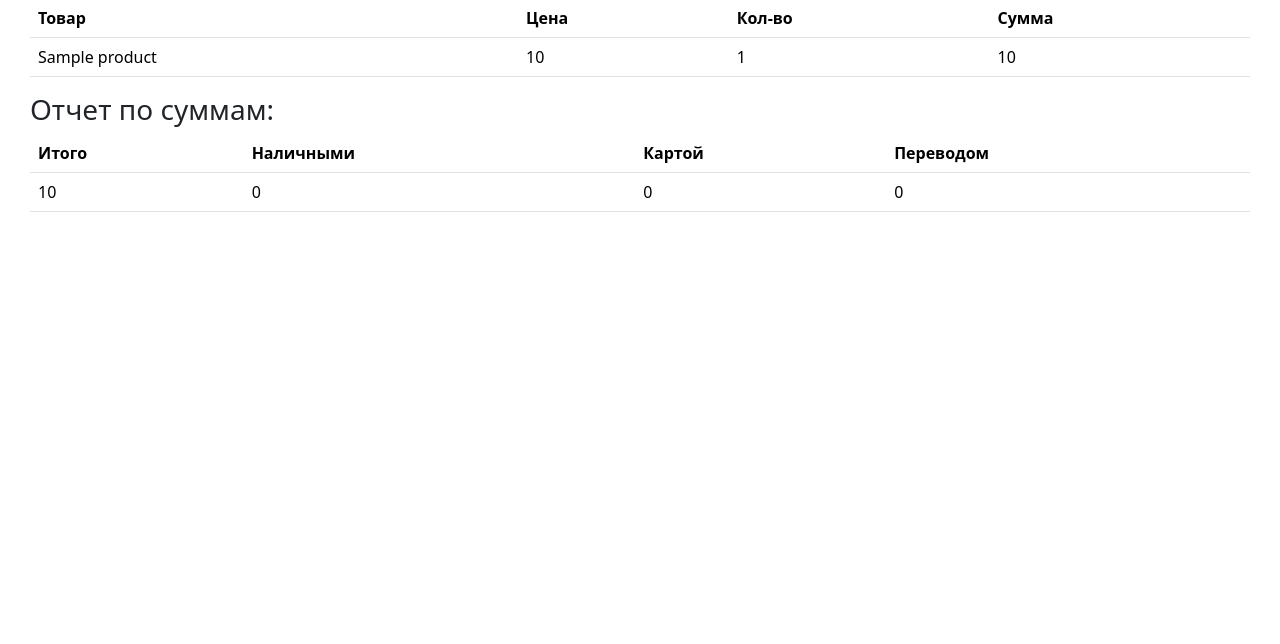
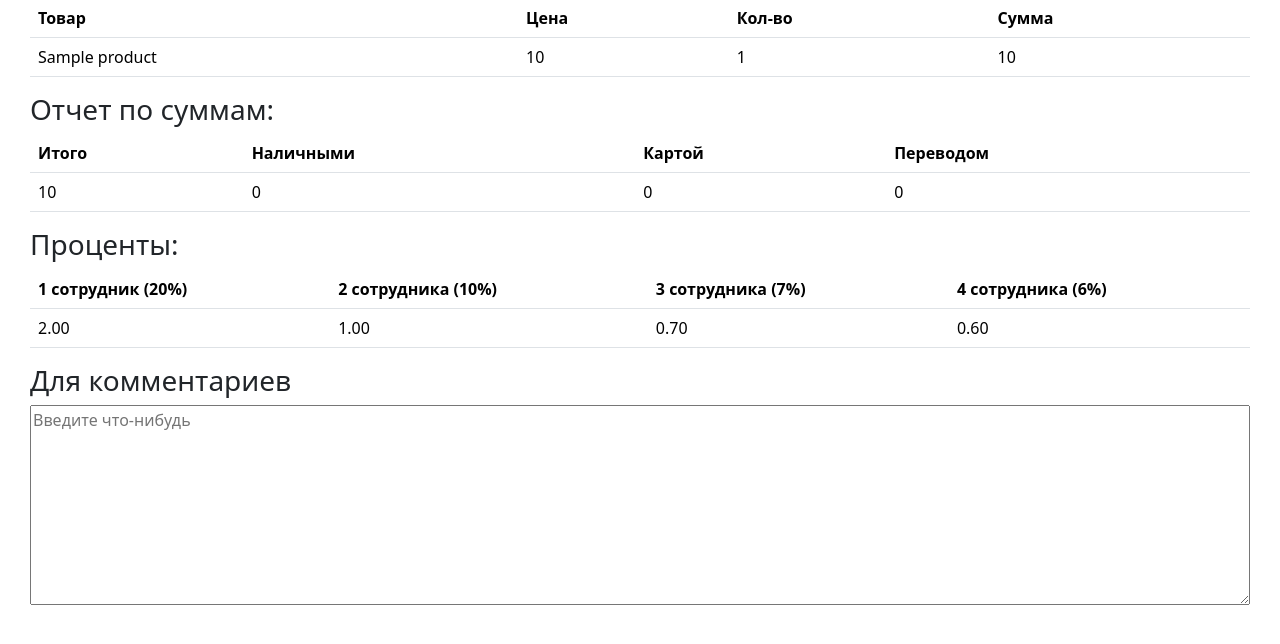
Before and after one commit to leha404/django_bublik, a Django app: page /reports/ in a window 1280 px wide. Shown: the part 129-773 px from the top of the page. Run offline with Django 3.2, Linux system fonts and the light colour scheme; tables that the repository leaves empty hold one stand-in row (values such as "Sample post").

Commit message:
percent and comments

```diff
--- a/bublik/templates/bublik/reports.html
+++ b/bublik/templates/bublik/reports.html
@@ -1,4 +1,5 @@
 {% extends 'bublik/base.html' %}
+{% load custom_filters %}
 
 {% block content %}
 
@@ -46,4 +47,29 @@
         </tbody>
     </table>
 
+    <h3>Проценты:</h3>
+    <table class="table">
+        <thead>
+            <tr>
+                <th>1 сотрудник (20%)</th>
+                <th>2 сотрудника (10%)</th>
+                <th>3 сотрудника (7%)</th>
+                <th>4 сотрудника (6%)</th>
+            </tr>
+        </thead>
+        <tbody>
+            {% for row in cash_table %}
+                <tr>
+                    <td>{{ row.main|multiply:0.20|floatformat:"2" }}</td>
+                    <td>{{ row.main|multiply:0.10|floatformat:"2" }}</td>
+                    <td>{{ row.main|multiply:0.07|floatformat:"2" }}</td>
+                    <td>{{ row.main|multiply:0.06|floatformat:"2" }}</td>
+                </tr>
+            {% endfor %}
+        </tbody>
+    </table>
+
+    <h3>Для комментариев</h3>
+    <textarea placeholder="Введите что-нибудь" style="width: 100%; height: 200px;"/></textarea>
+
 {% endblock %}
--- /dev/null
+++ b/bublik/templatetags/custom_filters.py
@@ -0,0 +1,8 @@
+from django import template
+
+register = template.Library()
+
+@register.filter(name='multiply')
+def multiply(value, arg):
+    """Умножает значение на аргумент."""
+    return value * arg
```
Also changed, not shown: TODO.txt (+3 -5 lines), bublik/templatetags/__init__.py (added).
